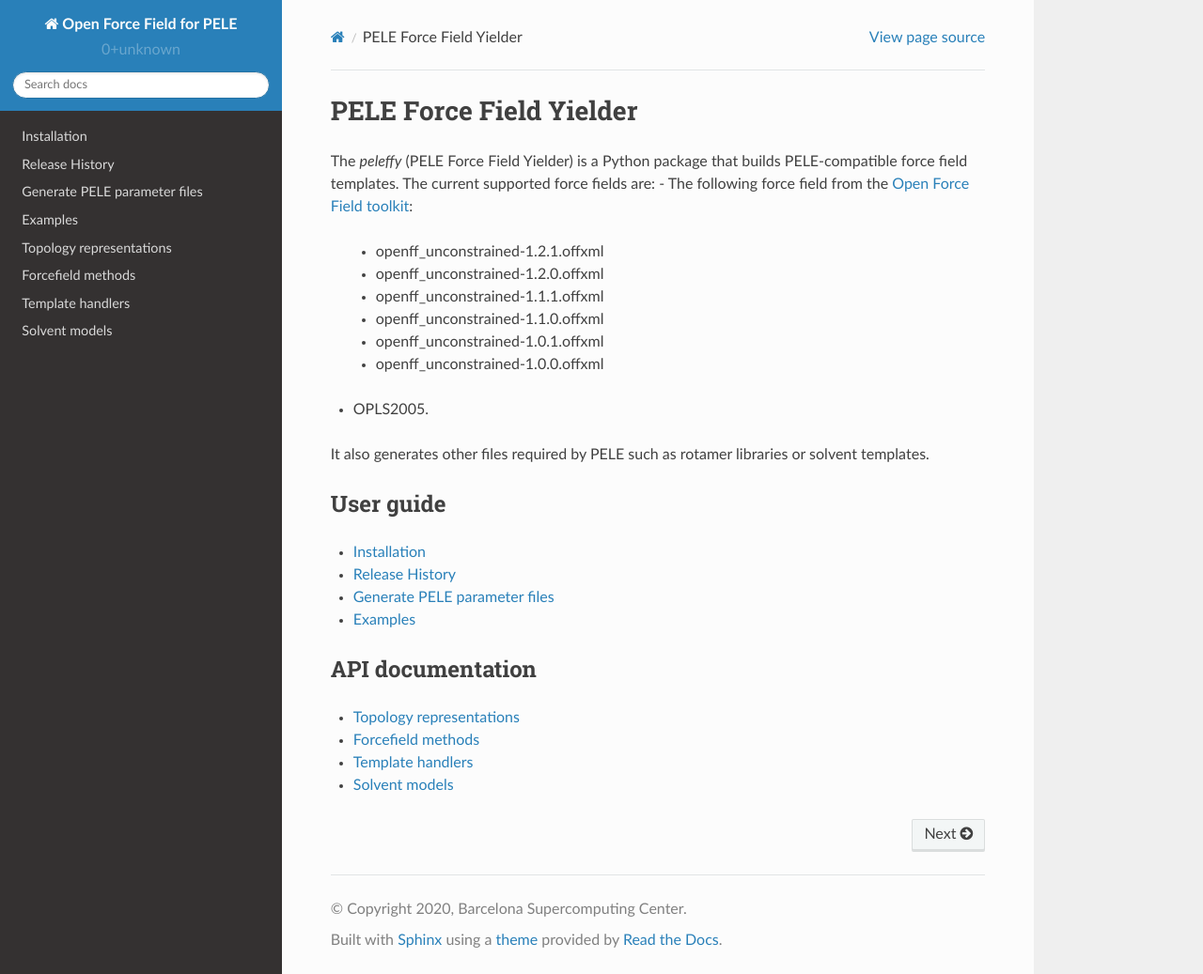
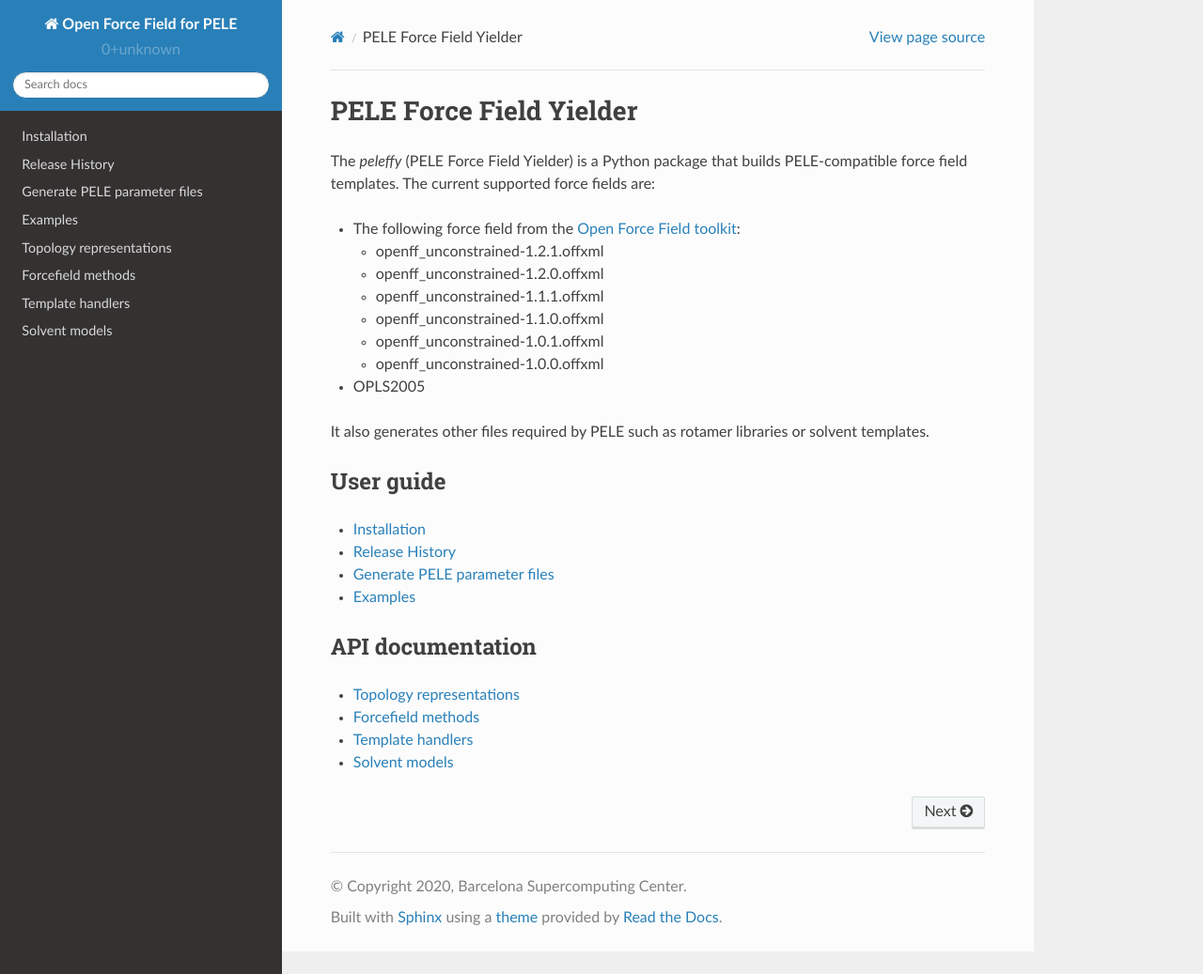
Before and after one commit to martimunicoy/peleffy, a Sphinx documentation site: the page built from docs/index.rst, in a window 1280 px wide and 1037 px high. Shown: the whole window at 94% size. Built offline with Sphinx 7.4.7 and the Read the Docs theme 2.0.0, drawn with Linux system fonts in a browser that asks for light colours.

Commit message:
Update docs

```diff
--- a/docs/index.rst
+++ b/docs/index.rst
@@ -4,14 +4,22 @@ PELE Force Field Yielder
 The `peleffy` (PELE Force Field Yielder) is a Python package that builds
 PELE-compatible force field templates. The current supported force fields
 are:
-- The following force field from the `Open Force Field toolkit <https://github.com/openforcefield/openforcefield>`_:
-  - openff_unconstrained-1.2.1.offxml
-  - openff_unconstrained-1.2.0.offxml
-  - openff_unconstrained-1.1.1.offxml
-  - openff_unconstrained-1.1.0.offxml
-  - openff_unconstrained-1.0.1.offxml
-  - openff_unconstrained-1.0.0.offxml
-- OPLS2005.
+
+* The following force field from the `Open Force Field toolkit <https://github.com/openforcefield/openforcefield>`_:
+
+  * openff_unconstrained-1.2.1.offxml
+
+  * openff_unconstrained-1.2.0.offxml
+
+  * openff_unconstrained-1.1.1.offxml
+
+  * openff_unconstrained-1.1.0.offxml
+
+  * openff_unconstrained-1.0.1.offxml
+
+  * openff_unconstrained-1.0.0.offxml
+
+* OPLS2005
 
 It also generates other files required by PELE such as rotamer libraries or
 solvent templates.
```
Also changed, not shown: docs/solvent.rst (+12 -1 lines).
